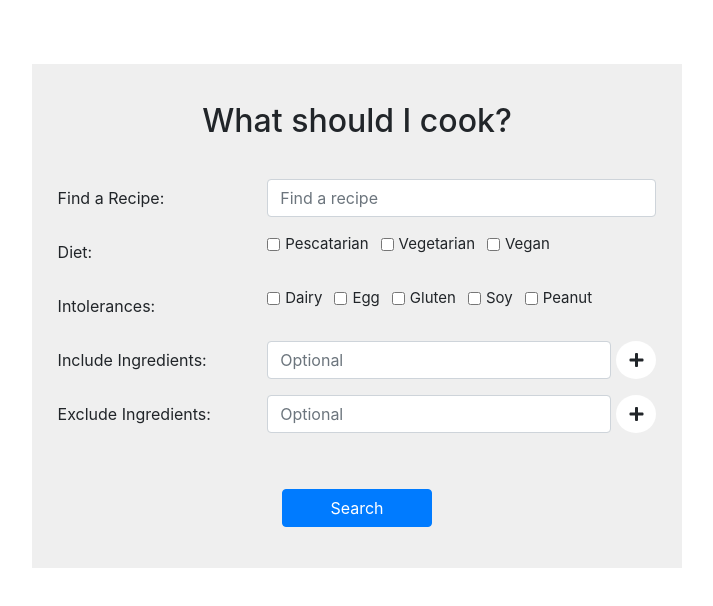
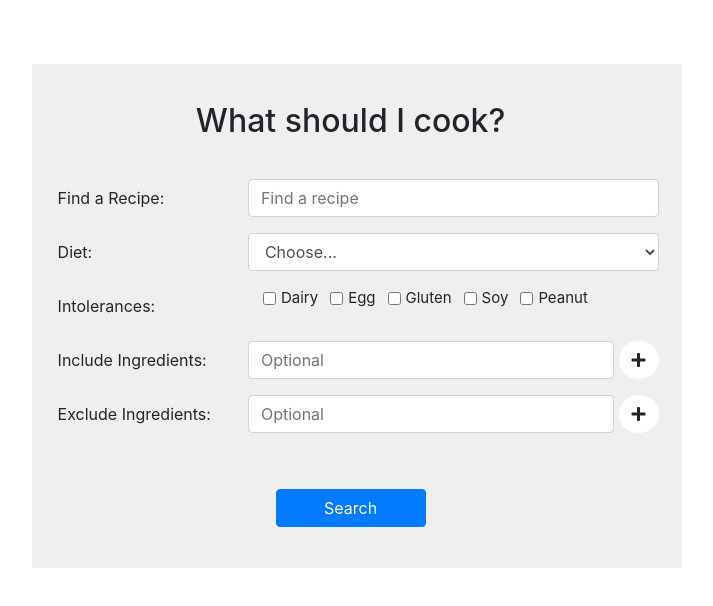
Before and after one commit to akiimai/recipe, a React (Create React App) app: page / in a window 1280 px wide. Shown: the top 606 px of the page, without its empty margins (283-996 px from the left). Built offline with nearby package versions, Linux system fonts and the light colour scheme.

Commit message:
added sass

```diff
--- a/src/Main.css
+++ b/src/Main.css
@@ -1,8 +1,12 @@
 .form-container {
   width: 650px;
-    padding: 3% 2% 2% 2%;
+  padding: 3% 3% 2% 2%;
   margin-top: 5%;
   background-color: #EFEFEF;
+}
+
+.space {
+  padding: 0;
 }
 
 .recipeItem {
@@ -12,14 +16,15 @@
 }
 
 .recipeImg {
-    height: 250px
+  height: 250px;
 }
 
 .delete-btn {
   position: absolute;
   margin: 10px;
   right: 15px;
-    color: #BABABA
+  color: #BABABA;
+  cursor: pointer;
 }
 
 .form-btn {
@@ -27,3 +32,5 @@
   background-color: #FFF;
   margin-left: 5px;
 }
+
+/*# sourceMappingURL=Main.css.map */
--- a/src/Main.js
+++ b/src/Main.js
@@ -14,7 +14,8 @@ class Main extends Component {
             intolerances: intolerances,
             data: [],
             include: [],
-            exclude: []
+            exclude: [],
+            dietSelect: ''
         }
     }
 
@@ -25,11 +26,9 @@ class Main extends Component {
         })
     };
 
-    onCheckDiet = (evt, index) => {
-        let diet = [...this.state.diet]
-        diet[index].checked = evt.target.checked;
+    dietSelect = (evt) => {
         this.setState({
-            diet
+            dietSelect: evt.target.value
         })
     };
 
@@ -96,20 +95,13 @@ class Main extends Component {
         })
     };
 
+
+
     onSubmit = evt => {
         evt.preventDefault();
         const data = {
             recipeName: this.state.recipeName
         }
-
-        let diet = [];
-        for (let i = 0; i < this.state.diet.length; i++) {
-            if (this.state.diet[i].checked === true) {
-                diet.push(this.state.diet[i].name)
-            }
-        }
-
-        let str = diet.toString().replace(',', "%2C+");
 
         let intolerances = [];
         for (let i = 0; i < this.state.intolerances.length; i++) {
@@ -118,6 +110,9 @@ class Main extends Component {
             }
         }
         let str_2 = intolerances.toString().replace(",", "%2C+");
+
+        let str = this.state.dietSelect
+        console.log(str)
 
         recipeSearch.getRecipeByName(data, str, str_2)
             .then((response) => {
@@ -163,10 +158,7 @@ class Main extends Component {
 
         let diet = this.state.diet.map((item, index) => {
             return (
-                <div className="form-check form-check-inline" key={index}>
-                    <input type="checkbox" className="form-check-input" checked={this.state.diet[index].checked} onChange={e => this.onCheckDiet(e, index)} />
-                    <label className="form-check-label" htmlFor={item.name}>{item.name}</label>
-                </div>
+                <option key={index}>{item.name}</option>
             )
         });
 
@@ -202,15 +194,16 @@ class Main extends Component {
                     <form>
                         <div className="form-group row">
                             <label htmlFor="recipeName" className="col-sm-4 col-form-label">Find a Recipe:</label>
-                            <div className="col-sm-8">
+                            <div className="col-sm-8 space">
                                 <input type="text" className="form-control" id="recipeName" placeholder="Find a recipe" defaultValue={this.state.recipeName} onChange={this.onChange} />
                             </div>
                         </div>
                         <div className="form-group row">
                             <label htmlFor="restrictions" className="col-sm-4 col-form-label">Diet:</label>
-                            <div className="col-sm-8" style={{ fontSize: "15px" }}>
+                            <select className="col-sm-8 form-control" onChange={this.dietSelect}>
+                                <option>Choose...</option>
                                 {diet}
-                            </div>
+                            </select>
                         </div>
                         <div className="form-group row">
                             <label htmlFor="restrictions" className="col-sm-4 col-form-label">Intolerances:</label>
@@ -221,7 +214,7 @@ class Main extends Component {
                         {/* Include Block */}
                         <div className="form-group row">
                             <label htmlFor="ingredient-include" className="col-sm-4 col-form-label">Include Ingredients:</label>
-                            <div className="col-sm-8 includeIngredient" style={{ display: "flex" }}>
+                            <div className="col-sm-8 includeIngredient space" style={{ display: "flex" }}>
                                 <input type="text" className="form-control" id="ingredient-include" placeholder="Optional" />
                                 <button type="button" className="btn form-btn" onClick={this.addIncludeField}><i className='fas fa-plus'></i></button>
                             </div>
@@ -232,7 +225,7 @@ class Main extends Component {
                         {/* Exclude Block */}
                         <div className="form-group row">
                             <label htmlFor="ingredient-exclude" className="col-sm-4 col-form-label">Exclude Ingredients:</label>
-                            <div className="col-sm-8" style={{ display: "flex" }}>
+                            <div className="col-sm-8 space" style={{ display: "flex" }}>
                                 <input type="text" className="form-control" id="ingredient-exclude" placeholder="Optional" />
                                 <button type="button" className="btn form-btn" onClick={this.addExcludeField}><i className='fas fa-plus'></i></button>
                             </div>
--- /dev/null
+++ b/src/Main.scss
@@ -0,0 +1,37 @@
+$primary-color: #FFF;
+$font-stack: Times;
+
+.form-container {
+    width: 650px;
+    padding: 3% 3% 2% 2%;
+    margin-top: 5%;
+    background-color: #EFEFEF;
+}
+
+.space {
+  padding:0;
+}
+
+.recipeItem {
+    display: flex;
+    justify-content: center;
+    padding: 20px;
+}
+
+.recipeImg {
+    height: 250px
+}
+
+.delete-btn {
+    position: absolute;
+    margin: 10px;
+    right: 15px;
+    color: #BABABA;
+    cursor: pointer;
+}
+
+.form-btn {
+    border-radius: 50%;
+    background-color: #FFF;
+    margin-left: 5px;
+}
```
Also changed, not shown: 1 other file (tests, documents, lock files or other folders). Lines whose indentation alone changed are shown as unchanged.
